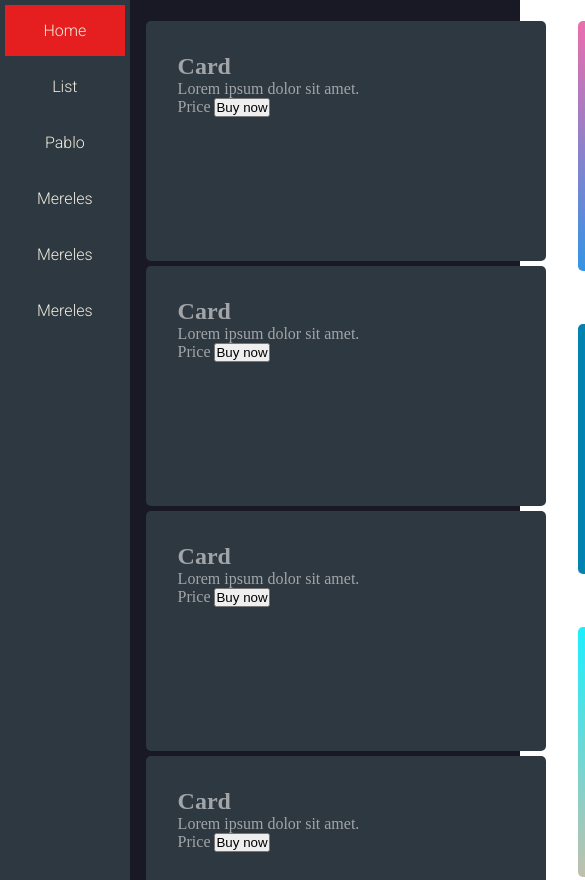
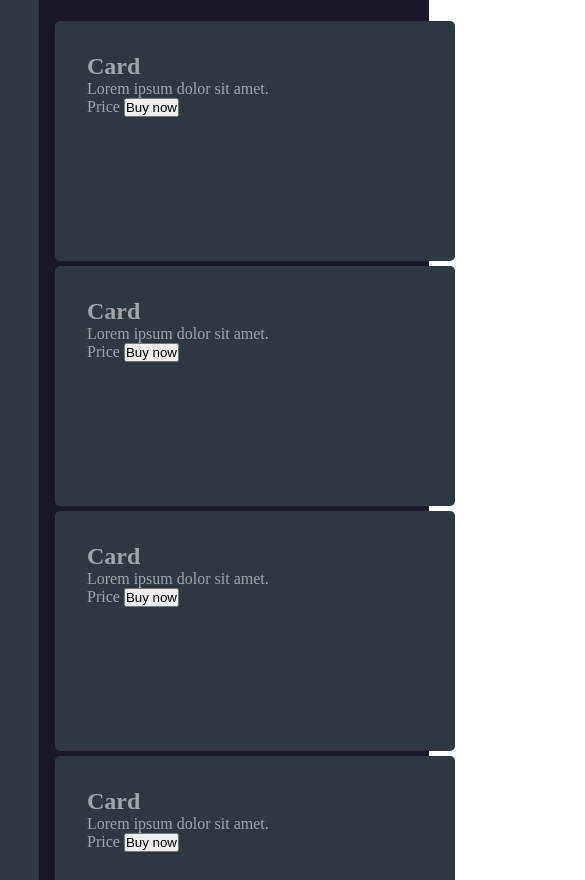
Before and after one commit to pablomntl/dise-oUno, a plain HTML site: page index.html in a window 390 px wide. Shown: the top 880 px of the page, 585 px wide, since content can reach past the window. Drawn offline with Linux system fonts and the light colour scheme; a web font is replaced by a local one.

Commit message:
oculté el menu de navegación

```diff
--- a/index.css
+++ b/index.css
@@ -43,11 +43,11 @@ section {
     display: flex;
     width: 100%;
     background-color: #191825;
-
 }
 .contenedor-card {
     padding: 1em;
-    flex: 0 1 0;
+    /* flex: 0 1 0; */
+
 
 }
 
@@ -119,3 +119,17 @@ background: linear-gradient(to right, #FFC371, #FF5F6D); /* W3C, IE 10+/ Edge, F
 
 
 }
+
+
+@media (max-width:600px) {
+    .menu {
+        display: none;
+    }
+    .contenedor-principal {
+        display: flex;
+        flex-direction: column;
+        width: 100%;
+        background-color: #191825;
+    }
+
+}
--- a/index.html
+++ b/index.html
@@ -31,6 +31,12 @@
     <!--Contenido principal-->
     <div class="contenedor-principal">
         <div class="contenedor-card">
+            <div class="card">
+                <h2>Card </h2>
+                <p>Lorem ipsum dolor sit amet.</p>
+                <span>Price</span>
+                <button>Buy now</button>
+            </div>
             <div class="card">
                 <h2>Card </h2>
                 <p>Lorem ipsum dolor sit amet.</p>
```
